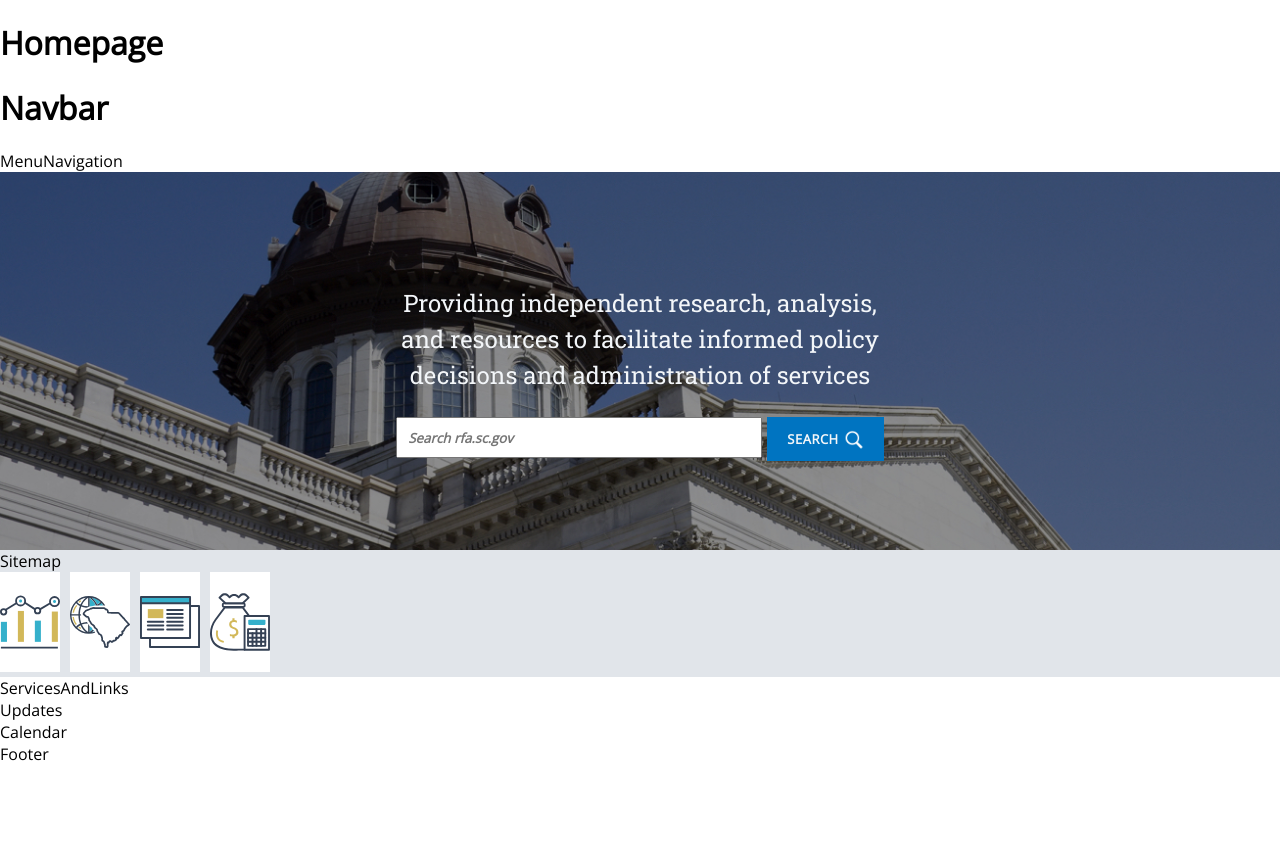
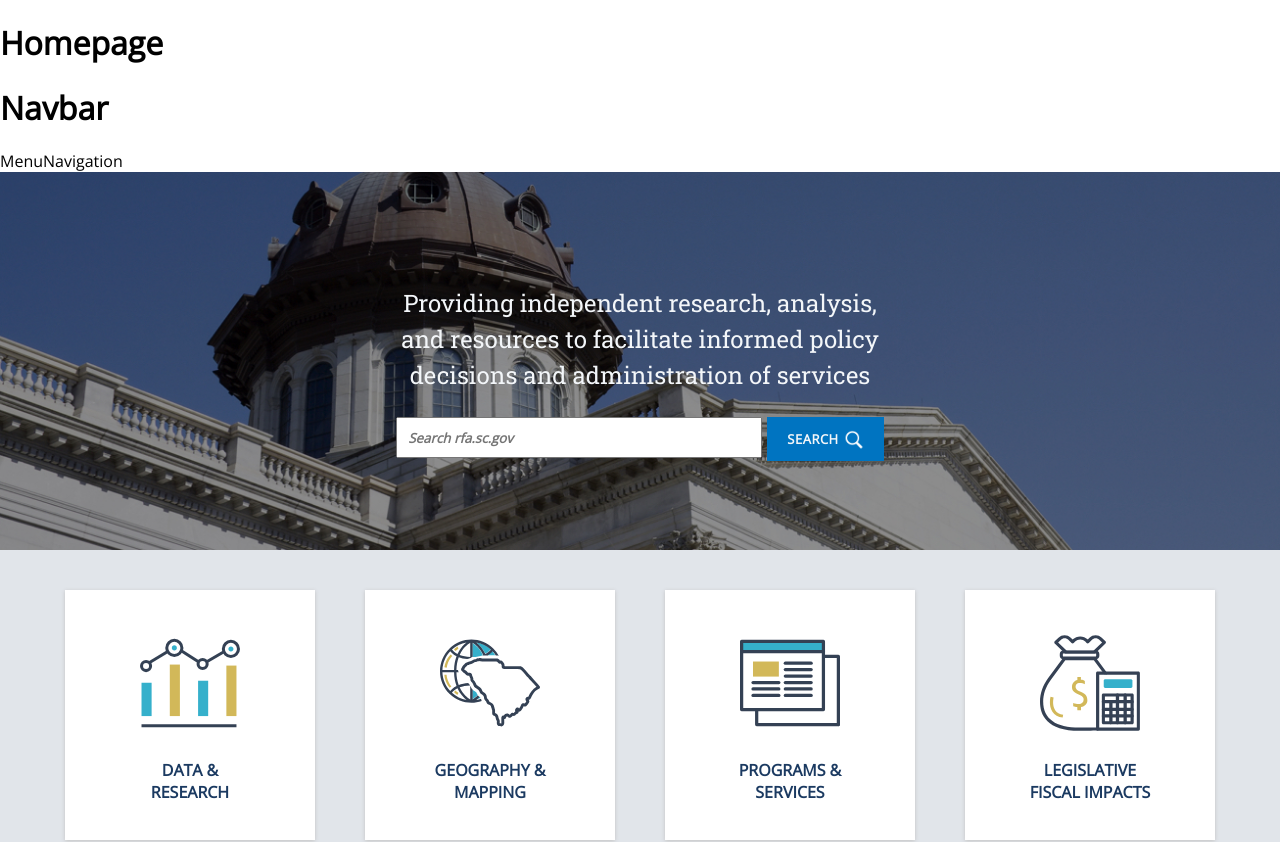
Before and after one commit to charnaye95/PWWassessment, a React (Create React App) app in the folder assessment/: page / in a window 1280 px wide. Shown: the top 842 px of the page. Before the commit the page ends 800 px from the top, so only its background shows below. Built offline with nearby package versions, Linux system fonts and the light colour scheme.

Commit message:
completed sitemap section

```diff
--- a/assessment/src/App.css
+++ b/assessment/src/App.css
@@ -1,11 +1,11 @@
 body {
-  font-family: 'Open Sans', sans-serif;
+  font-family: "Open Sans", sans-serif;
   /* font-family: 'Roboto Condensed', sans-serif;
      font-family: 'Roboto Slab', serif; */
 }
 /* Main Search Section */
 .search-section {
-  background-image: url('./assets/shutterstock_42474535.jpg');
+  background-image: url("./assets/shutterstock_42474535.jpg");
   background-repeat: no-repeat;
   background-size: cover;
   display: flex;
@@ -18,7 +18,7 @@ body {
   width: 40%;
 }
 .search-text h3 {
-  font-family: 'Roboto Slab', serif;
+  font-family: "Roboto Slab", serif;
   font-size: 24px;
   font-weight: normal;
   color: #f3f6f9;
@@ -30,7 +30,7 @@ body {
   gap: 5px;
 }
 .main-search-input {
-  font-family: 'Open Sans', sans-serif;
+  font-family: "Open Sans", sans-serif;
   font-weight: bold;
   font-style: italic;
   width: 350px;
@@ -38,17 +38,17 @@ body {
   padding-left: 10px;
 }
 .main-search-button {
-  border: 1px #0074C1;
-  background-color: #0074C1;
+  border: 1px #0074c1;
+  background-color: #0074c1;
   display: flex;
   gap: 5px;
   padding: 0px 20px 0px 20px;
 }
 .main-search-button p {
   color: #f3f6f9;
-  font-family: 'Open Sans', sans-serif;
+  font-family: "Open Sans", sans-serif;
   font-weight: bold;
-  letter-spacing: .5px;
+  letter-spacing: 0.5px;
   font-size: 13px;
 }
 .search-icon {
@@ -57,15 +57,35 @@ body {
 }
 /* Sitemap Section */
 .sitemap-section {
-  background-color: #E1E5EA;
+  background-color: #e1e5ea;
 }
 .cards {
-display: flex;
-gap: 10px;
+  display: flex;
+  gap: 50px;
+  justify-content: center;
 }
 .cards-icon {
+  display: flex;
+  flex-direction: column;
+  justify-content: center;
+  align-items: center;
   background-color: white;
+  height: 250px;
+  width: 250px;
+  border: 1px;
+  margin-top: 40px;
+  margin-bottom: 40px;
+  box-shadow: 0 1px 4px 0 #c3c3c3;
+}
+.cards-icon img {
   height: 100px;
-  width: 60px;
-  border: 1px;
+  width: 100px;
+  padding-top: 2rem;
 }
+.cards-text {
+  color: #1b3a61;
+  font-size: medium;
+  font-weight: 900;
+  width: 8rem;
+  text-align: center;
+}
--- a/assessment/src/components/Sitemap.js
+++ b/assessment/src/components/Sitemap.js
@@ -5,12 +5,23 @@ import programsservices from '../assets/Programs-Icon.svg'
 import legislativefiscalimpacts from '../assets/Legislative-Icon.svg'
 function Sitemap() {
   return (
-    <div className='sitemap-section'>Sitemap
+    <div className='sitemap-section'>
       <div className='cards'>
-        <div><img src={dataresearch} className='cards-icon' alt=''></img></div>
-        <div><img src={geographymapping} className='cards-icon' alt=''></img></div>
-        <div><img src={programsservices} className='cards-icon' alt=''></img></div>
-        <div><img src={legislativefiscalimpacts} className='cards-icon' alt=''></img></div>
+        <div className='cards-icon'>
+          <img src={dataresearch} className='data-icon' alt=''></img>
+          <h5 className='cards-text'>DATA & RESEARCH</h5>
+        </div>
+        <div className='cards-icon'>
+          <img src={geographymapping} className='geography-icon' alt=''></img>
+          <h5 className='cards-text'>GEOGRAPHY & MAPPING</h5>
+        </div>
+        <div className='cards-icon'>
+          <img src={programsservices} className='programs-icon' alt=''></img>
+          <h5 className='cards-text'>PROGRAMS & SERVICES</h5>
+          </div>
+        <div className='cards-icon'><img src={legislativefiscalimpacts} className='legislative-icon' alt=''></img>
+        <h5 className='cards-text'>LEGISLATIVE FISCAL IMPACTS</h5>
+        </div>
       </div>
     </div>
   )
```
